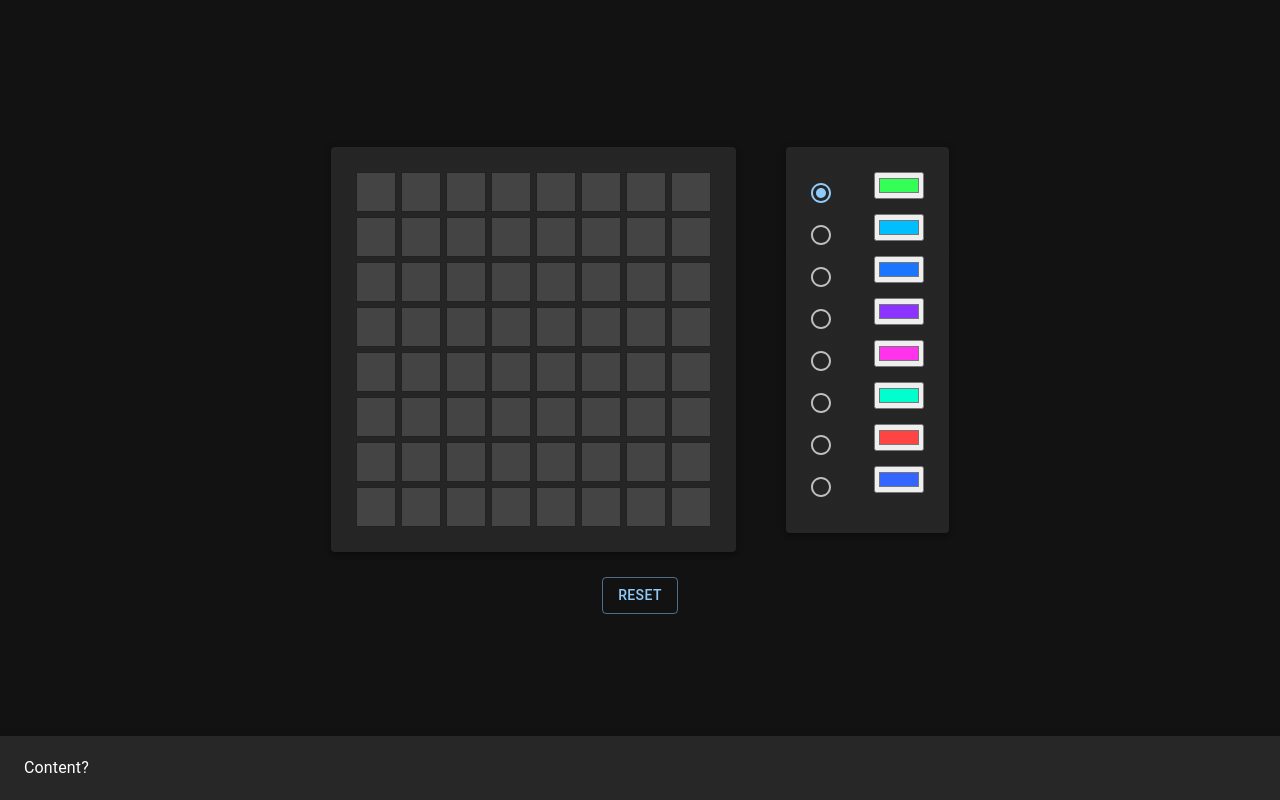
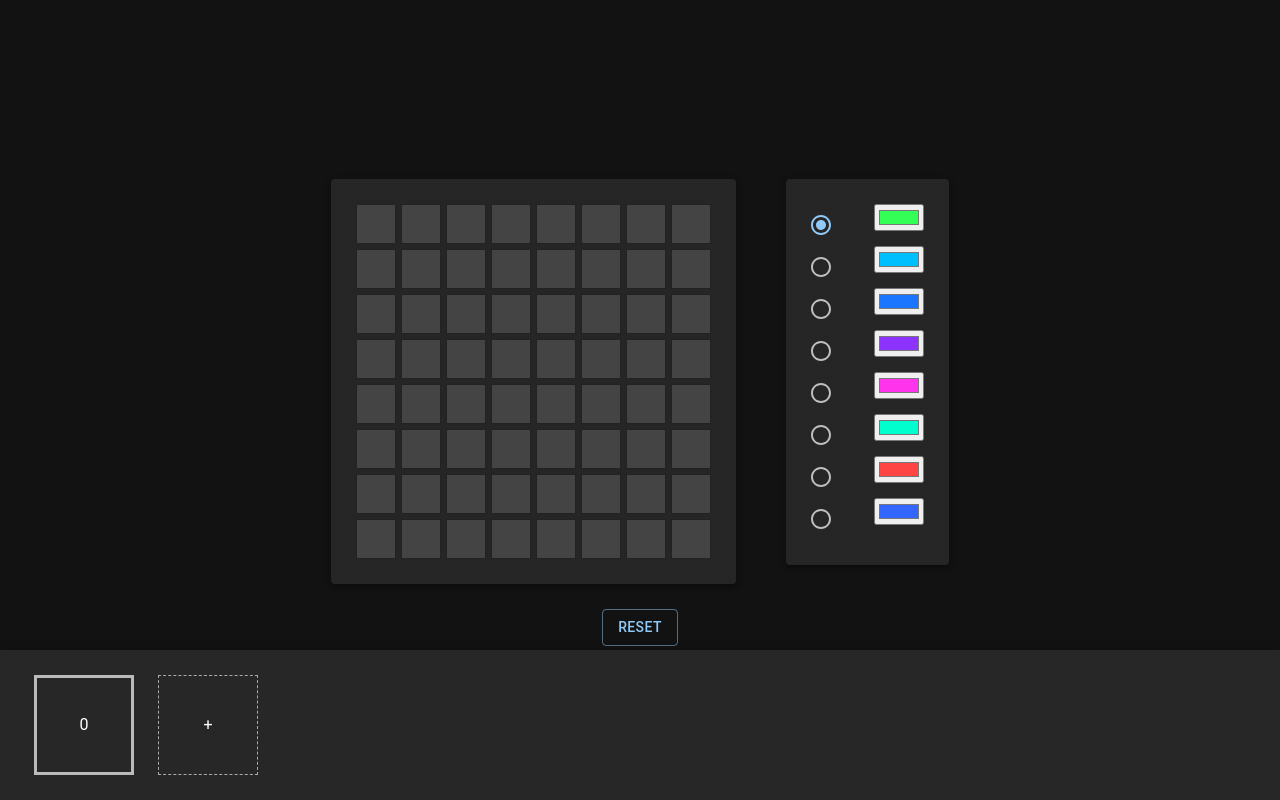
Before and after one commit to nbpeth/grid-warden, a React (Vite) app: page / in a window 1280 px wide. Built offline with nearby package versions, Linux system fonts and the light colour scheme.

Commit message:
matrices provider allows editing many of them

```diff
--- a/src/App.jsx
+++ b/src/App.jsx
@@ -9,6 +9,8 @@ import {
 } from "@mui/material";
 import { Matrix } from "./components/matrix/Matrix";
 import { ColorSelectorProvider } from "./hooks/useColorSelector";
+import { Frames } from "./components/frames/Frames";
+import { MatrixProvider } from "./hooks/useMatrixProvider";
 
 const darkTheme = createTheme({
   palette: {
@@ -16,20 +18,37 @@ const darkTheme = createTheme({
   },
 });
 
+const FrameBar = () => {
+  return (
+    <AppBar position="fixed" sx={{ top: "auto", bottom: 0 }}>
+      <Toolbar
+        sx={{
+          top: "auto",
+          bottom: 0,
+          height: "150px",
+          overflowX: "scroll",
+        }}
+      >
+        <Frames />
+      </Toolbar>
+    </AppBar>
+  );
+};
+
 const App = () => {
   return (
     <ThemeProvider theme={darkTheme}>
       <ColorSelectorProvider>
         <CssBaseline />
-        <Grid container spacing={2} style={{ padding: "20px" }}>
-          <Grid item>
-            <Matrix />
+        <MatrixProvider>
+          <Grid container spacing={2} style={{ padding: "20px" }}>
+            <Grid item>
+              <Matrix />
+            </Grid>
           </Grid>
-        </Grid>
-        <AppBar position="fixed" sx={{ top: "auto", bottom: 0 }}>
-          <Toolbar>Content?</Toolbar>
-        </AppBar>
-        <Toolbar />
+
+          <FrameBar />
+        </MatrixProvider>
       </ColorSelectorProvider>
     </ThemeProvider>
   );
--- a/src/components/cell/Cell.jsx
+++ b/src/components/cell/Cell.jsx
@@ -1,36 +1,31 @@
 import { useEffect, useState } from "react";
 import { useColorSelector } from "../../hooks/useColorSelector";
+import { useMatrixProvider } from "../../hooks/useMatrixProvider";
 
 const emptyCellColor = "#444";
 
 // needs factored
 // updating grid too heavy handed, poor selection and clearing critera
 
-export const Cell = ({ x, y, handleCellClick, id, replicaGrid }) => {
+export const Cell = ({ x, y, handleCellClick, id }) => {
   const { colorPalette, selectedColor } = useColorSelector();
-  const [isSelected, setIsSelected] = useState(false);
   const [backgroundColor, setBackgroundColor] = useState(emptyCellColor);
+  const { focusedMatrix } = useMatrixProvider();
 
-  const colorIdForCoordinate = replicaGrid[y][x];
+  const colorIdForCoordinate = focusedMatrix?.[y]?.[x];
   const colorValueForCoordinate =
     colorPalette[colorIdForCoordinate - 1] ?? emptyCellColor;
 
   const hasColorValue = !!colorIdForCoordinate;
 
   useEffect(() => {
-    handleCellClick(x, y, isSelected ? selectedColor : 0);
-  }, [isSelected]);
-
-  useEffect(() => {
-    if (!hasColorValue) {
-      setIsSelected(false);
-    }
-
-    setBackgroundColor(isSelected ? colorValueForCoordinate : emptyCellColor);
-  }, [colorPalette, replicaGrid]);
+    setBackgroundColor(
+      hasColorValue ? colorValueForCoordinate : emptyCellColor
+    );
+  }, [colorPalette, focusedMatrix]);
 
   const handleClick = () => {
-    setIsSelected(!isSelected);
+    handleCellClick(x, y, selectedColor);
   };
 
   return (
--- /dev/null
+++ b/src/components/frames/Frames.jsx
@@ -0,0 +1,57 @@
+import { Grid } from "@mui/material";
+import { useMatrixProvider } from "../../hooks/useMatrixProvider";
+
+export const Frames = () => {
+  const { matrices, focusedMatrixIndex, handleMatrixFocusChange, pushNewMatrix } =
+    useMatrixProvider();
+  const isFocused = (i) => focusedMatrixIndex === i;
+
+  return (
+    <Grid
+      container
+      sx={{ padding: "10px" }}
+      justifyContent="center"
+      justifyItems="center"
+      alignContent="center"
+      alignItems="center"
+      spacing={3}
+    >
+      <>
+        {matrices?.map((frame, i) => {
+          return (
+            <Grid
+              onClick={() => handleMatrixFocusChange(i)}
+              item
+              justifyContent="center"
+              alignContent="center"
+              alignItems="center"
+              sx={{
+                border: isFocused(i) ? "3px solid #bbb" : "1px solid #aaa",
+                height: "100px",
+                width: "100px",
+                cursor: "pointer",
+              }}
+            >
+              {i}
+            </Grid>
+          );
+        })}
+        <Grid
+          onClick={pushNewMatrix}
+          item
+          justifyContent="center"
+          alignContent="center"
+          alignItems="center"
+          sx={{
+            border: "1px dashed #aaa",
+            height: "100px",
+            width: "100px",
+            cursor: "pointer",
+          }}
+        >
+          <div>+</div>
+        </Grid>
+      </>
+    </Grid>
+  );
+};
--- a/src/components/matrix/Matrix.jsx
+++ b/src/components/matrix/Matrix.jsx
@@ -3,6 +3,7 @@ import React from "react";
 import { useMatrix } from "../../hooks/useMatrix";
 import { Cell } from "../cell/Cell";
 import { ColorSelector } from "../colorSelector/ColorSelector";
+import { useMatrixProvider } from "../../hooks/useMatrixProvider";
 
 export const Container = ({ children }) => {
   return (
@@ -13,7 +14,9 @@ export const Container = ({ children }) => {
 };
 
 export const Matrix = () => {
-  const { handleCellClick, gridSize, replicaGrid, resetMatrix } = useMatrix();
+  const { handleCellClick, getFocusedMatrix, gridSize, resetMatrix } =
+    useMatrixProvider();
+  const thisMaxtrix = getFocusedMatrix();
 
   return (
     <Grid container direction="column">
@@ -38,7 +41,7 @@ export const Matrix = () => {
                     handleCellClick={handleCellClick}
                     x={x}
                     y={y}
-                    replicaGrid={replicaGrid}
+                    replicaGrid={thisMaxtrix}
                     id={cellId}
                     key={cellId}
                   ></Cell>
@@ -53,7 +56,10 @@ export const Matrix = () => {
       </Grid>
       <Grid container item justifyContent="center">
         <Grid item>
-          <Button variant="outlined" onClick={resetMatrix}> Reset </Button>
+          <Button variant="outlined" onClick={resetMatrix}>
+            {" "}
+            Reset{" "}
+          </Button>
         </Grid>
       </Grid>
     </Grid>
--- /dev/null
+++ b/src/hooks/useMatrixProvider.jsx
@@ -0,0 +1,76 @@
+import { createContext, useContext, useState } from "react";
+
+const MatrixContext = createContext();
+
+const generateEmptyMatrix = (gridSize) => {
+  return Array.from({ length: gridSize }, () => Array(gridSize).fill(0));
+};
+
+export const MatrixProvider = ({ children }) => {
+  const [gridSize, _] = useState(8);
+  const [matrices, setMatrices] = useState([generateEmptyMatrix(gridSize)]);
+  const [focusedMatrixIndex, setFocusedMatrixIndex] = useState(0);
+  const focusedMatrix = matrices?.[focusedMatrixIndex];
+
+  const resetMatrix = () => {
+    const focusedMatrix = getFocusedMatrix();
+    if (!focusedMatrix) {
+      return;
+    }
+    const updatedMatrices = [...matrices];
+    const updatedFocusedMatrix = generateEmptyMatrix(gridSize);
+    updatedMatrices[focusedMatrixIndex] = updatedFocusedMatrix;
+
+    setMatrices(updatedMatrices);
+  };
+
+  const handleCellClick = (x, y, colorId) => {
+    const focusedMatrix = getFocusedMatrix();
+    if (!focusedMatrix) {
+      return;
+    }
+    const updatedMatrices = [...matrices];
+
+    const updatedFocusedMatrix = [...focusedMatrix];
+    updatedFocusedMatrix[y][x] = colorId;
+    updatedMatrices[focusedMatrixIndex] = updatedFocusedMatrix;
+
+    setMatrices(updatedMatrices);
+  };
+
+  const pushNewMatrix = () => {
+    setMatrices((prev) => {
+      return [...prev, generateEmptyMatrix(gridSize)];
+    });
+  };
+
+  const handleMatrixFocusChange = (i) => {
+    setFocusedMatrixIndex(i);
+  };
+
+  const getFocusedMatrix = () => {
+    return matrices?.[focusedMatrixIndex];
+  };
+
+  return (
+    <MatrixContext.Provider
+      value={{
+        gridSize,
+        focusedMatrixIndex,
+        getFocusedMatrix,
+        focusedMatrix,
+
+        handleMatrixFocusChange,
+        matrices,
+        handleCellClick,
+        pushNewMatrix,
+
+        resetMatrix,
+      }}
+    >
+      {children}
+    </MatrixContext.Provider>
+  );
+};
+
+export const useMatrixProvider = () => useContext(MatrixContext);
```
